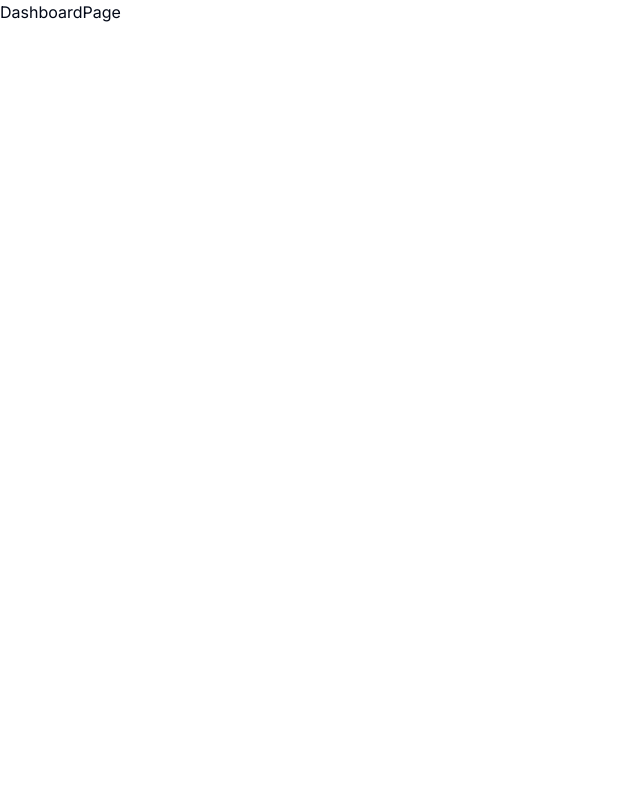
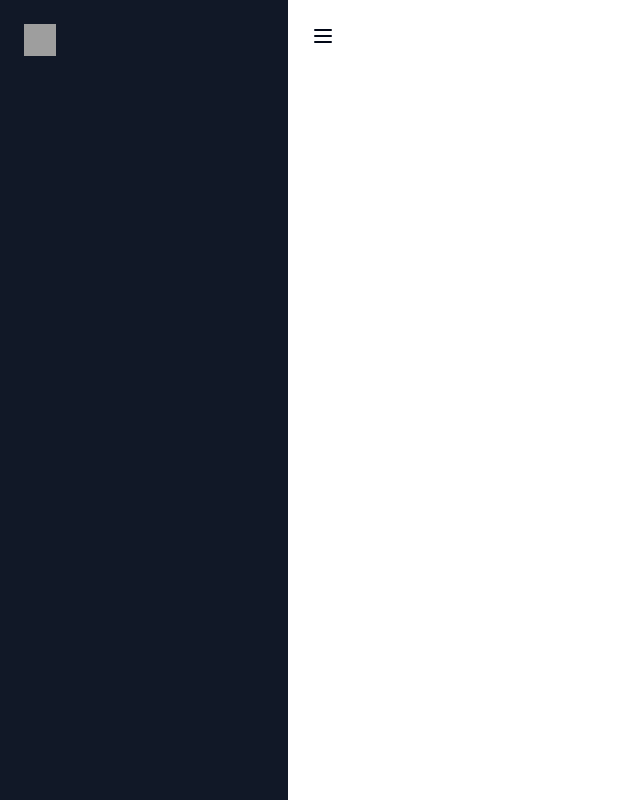
Before and after one commit to vamsi4845/ai-saas, a Next.js app: page /dashboard in a window 1280 px wide. Shown: the whole page, without its empty margins (0-640 px from the left). Built offline with nearby package versions, Linux system fonts and the light colour scheme; grey boxes are pictures that could not be loaded.

Commit message:
refractor:update dashboard layout

```diff
--- a/app/(dashboard)/(routes)/dashboard/page.tsx
+++ b/app/(dashboard)/(routes)/dashboard/page.tsx
@@ -1,4 +1,8 @@
 const DashboardPage = () => {
-  return <div>DashboardPage</div>;
+  return (
+    <div>
+      <p>Dashboard</p>
+    </div>
+  );
 };
 export default DashboardPage;
--- /dev/null
+++ b/app/(dashboard)/layout.tsx
@@ -0,0 +1,18 @@
+import Navbar from "@/components/Navbar";
+import Sidebar from "@/components/Sidebar";
+
+const DashboardLayout = ({ children }: { children: React.ReactNode }) => {
+  return (
+    <div className="h-full relative">
+      <div className="hidden h-full md:flex md:w-72 md:flex-col md:fixed md:inset-y-0 z-[80] bg-gray-900">
+        <Sidebar />
+      </div>
+      <div>
+        <main className="md:pl-72">
+          <Navbar>{children}</Navbar>
+        </main>
+      </div>
+    </div>
+  );
+};
+export default DashboardLayout;
--- /dev/null
+++ b/components/Navbar.tsx
@@ -0,0 +1,17 @@
+import { Menu } from "lucide-react";
+import { Button } from "./ui/button";
+import { UserButton } from "@clerk/nextjs";
+
+const Navbar = ({ children }: { children: React.ReactNode }) => {
+  return (
+    <div className="flex items-center p-4">
+      <Button variant="ghost" size="icon">
+        <Menu />
+      </Button>
+      <div className="flex w-full justify-end">
+        <UserButton afterSignOutUrl="/" />
+      </div>
+    </div>
+  );
+};
+export default Navbar;
--- /dev/null
+++ b/components/Sidebar.tsx
@@ -0,0 +1,18 @@
+"use client";
+
+import Link from "next/link";
+import Image from "next/image";
+const Sidebar = () => {
+  return (
+    <div className="space-y-4 py-4 flex flex-col h-full bg-[#111827] text-white">
+      <div className="px-3 py-2 flex-1">
+        <Link href="/dashboard" className="flex items-center pl-3 mb-14">
+          <div className="relative w-8 h-8 mr-4">
+            <Image fill alt="logo" src="/logo.png" />
+          </div>
+        </Link>
+      </div>
+    </div>
+  );
+};
+export default Sidebar;
```
Also changed, not shown: 1 other file (tests, documents, lock files or other folders).
